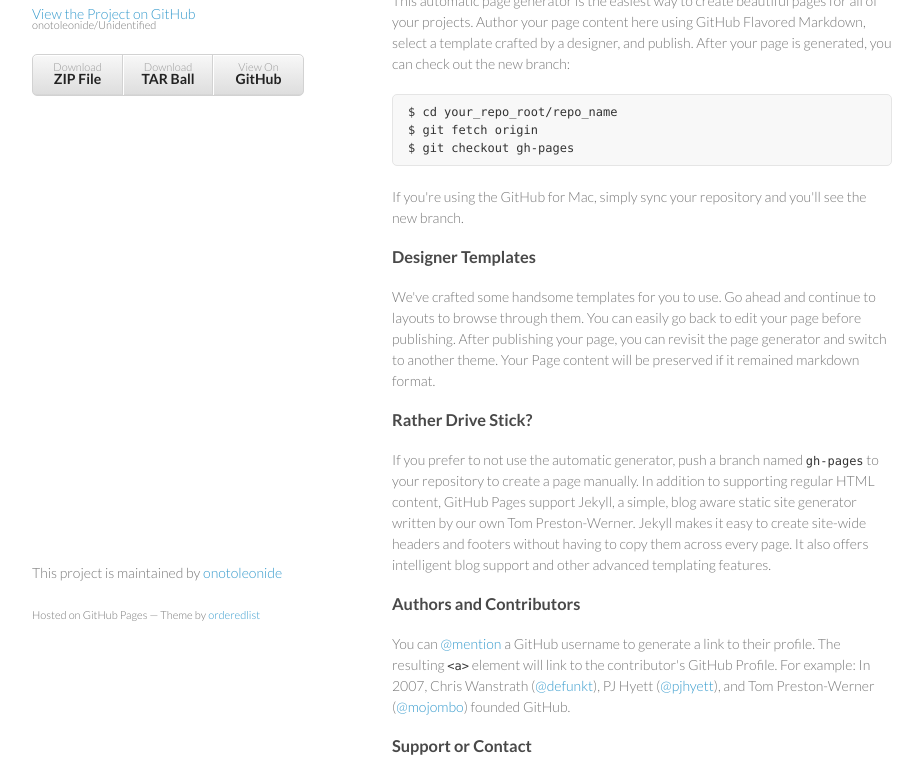
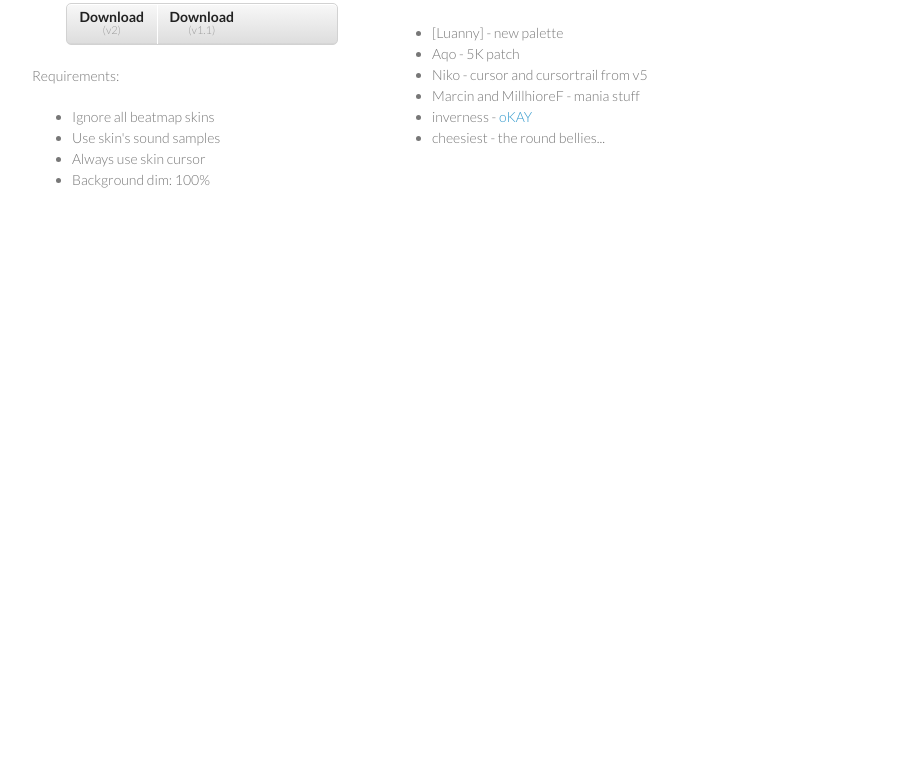
Before and after one commit to onotoleonide/Unidentified, a plain HTML site: page index.html in a window 1280 px wide. Shown: the part 106-878 px from the top of the page, without its empty margins (178-1101 px from the left). After the commit the page ends 800 px from the top, so only its background shows below. Drawn offline with Linux system fonts and the light colour scheme.

Commit message:
Start commit

```diff
--- a/index.html
+++ b/index.html
@@ -3,8 +3,9 @@
   <head>
     <meta charset="utf-8">
     <meta http-equiv="X-UA-Compatible" content="chrome=1">
-    <title>Unidentified by onotoleonide</title>
-
+    <title>Unidentified</title>
+    <link rel="shortcut icon" href="/Unidentified/favicon.ico" type="image/vnd.microsoft.icon">
+    <link rel="icon" href="/Unidentified/favicon.ico" type="image/vnd.microsoft.icon">
     <link rel="stylesheet" href="stylesheets/styles.css">
     <link rel="stylesheet" href="stylesheets/pygment_trac.css">
     <meta name="viewport" content="width=device-width, initial-scale=1, user-scalable=no">
@@ -16,54 +17,27 @@
     <div class="wrapper">
       <header>
         <h1>Unidentified</h1>
-        <p></p>
+        <div style="width: 75%; margin: 0 auto;"><ul class="meme-h-ul">
+                <li class="meme-h-li"><a class="meme-h-ul-a" href="https://github.com/onotoleonide/Unidentified/zipball/master"><strong class="meme-h-ul-a-s">Download</strong>(v2)</a></li>
+                <li class="meme-h-li"><a class="meme-h-ul-a" href="https://github.com/onotoleonide/Unidentified/raw/gh-pages/Unidentified_v1_1.osk"><strong class="meme-h-ul-a-s">Download</strong>(v1.1)</a></li>
+        </ul></div>
+        <p>Requirements:</p>
+<ul>
+<li>Ignore all beatmap skins</li>
+<li>Use skin's sound samples</li>
+<li>Always use skin cursor</li>
+<li>Background dim: 100%</li></ul>
+      </header>
+      <section style="margin-top: 29px">
 
-        <p class="view"><a href="https://github.com/onotoleonide/Unidentified">View the Project on GitHub <small>onotoleonide/Unidentified</small></a></p>
-
-
-        <ul>
-          <li><a href="https://github.com/onotoleonide/Unidentified/zipball/master">Download <strong>ZIP File</strong></a></li>
-          <li><a href="https://github.com/onotoleonide/Unidentified/tarball/master">Download <strong>TAR Ball</strong></a></li>
-          <li><a href="https://github.com/onotoleonide/Unidentified">View On <strong>GitHub</strong></a></li>
-        </ul>
-      </header>
-      <section>
-        <h3>
-<a id="welcome-to-github-pages" class="anchor" href="#welcome-to-github-pages" aria-hidden="true"><span class="octicon octicon-link"></span></a>Welcome to GitHub Pages.</h3>
-
-<p>This automatic page generator is the easiest way to create beautiful pages for all of your projects. Author your page content here using GitHub Flavored Markdown, select a template crafted by a designer, and publish. After your page is generated, you can check out the new branch:</p>
-
-<pre><code>$ cd your_repo_root/repo_name
-$ git fetch origin
-$ git checkout gh-pages
-</code></pre>
-
-<p>If you're using the GitHub for Mac, simply sync your repository and you'll see the new branch.</p>
-
-<h3>
-<a id="designer-templates" class="anchor" href="#designer-templates" aria-hidden="true"><span class="octicon octicon-link"></span></a>Designer Templates</h3>
-
-<p>We've crafted some handsome templates for you to use. Go ahead and continue to layouts to browse through them. You can easily go back to edit your page before publishing. After publishing your page, you can revisit the page generator and switch to another theme. Your Page content will be preserved if it remained markdown format.</p>
-
-<h3>
-<a id="rather-drive-stick" class="anchor" href="#rather-drive-stick" aria-hidden="true"><span class="octicon octicon-link"></span></a>Rather Drive Stick?</h3>
-
-<p>If you prefer to not use the automatic generator, push a branch named <code>gh-pages</code> to your repository to create a page manually. In addition to supporting regular HTML content, GitHub Pages support Jekyll, a simple, blog aware static site generator written by our own Tom Preston-Werner. Jekyll makes it easy to create site-wide headers and footers without having to copy them across every page. It also offers intelligent blog support and other advanced templating features.</p>
-
-<h3>
-<a id="authors-and-contributors" class="anchor" href="#authors-and-contributors" aria-hidden="true"><span class="octicon octicon-link"></span></a>Authors and Contributors</h3>
-
-<p>You can <a href="https://github.com/blog/821" class="user-mention">@mention</a> a GitHub username to generate a link to their profile. The resulting <code>&lt;a&gt;</code> element will link to the contributor's GitHub Profile. For example: In 2007, Chris Wanstrath (<a href="https://github.com/defunkt" class="user-mention">@defunkt</a>), PJ Hyett (<a href="https://github.com/pjhyett" class="user-mention">@pjhyett</a>), and Tom Preston-Werner (<a href="https://github.com/mojombo" class="user-mention">@mojombo</a>) founded GitHub.</p>
-
-<h3>
-<a id="support-or-contact" class="anchor" href="#support-or-contact" aria-hidden="true"><span class="octicon octicon-link"></span></a>Support or Contact</h3>
-
-<p>Having trouble with Pages? Check out the documentation at <a href="https://help.github.com/pages">https://help.github.com/pages</a> or contact <a href="mailto:support@github.com">support@github.com</a> and we’ll help you sort it out.</p>
+<p>Credits:</p><ul>
+          <li>[Luanny] - new palette</li>
+          <li>Aqo - 5K patch</li>
+          <li>Niko - cursor and cursortrail from v5</li>
+          <li>Marcin and MillhioreF - mania stuff</li>
+          <li>inverness - <a href="https://osu.ppy.sh/forum/t/222615/start=0">oKAY</a></li>
+          <li>cheesiest - the round bellies...</li></ul>
       </section>
-      <footer>
-        <p>This project is maintained by <a href="https://github.com/onotoleonide">onotoleonide</a></p>
-        <p><small>Hosted on GitHub Pages &mdash; Theme by <a href="https://github.com/orderedlist">orderedlist</a></small></p>
-      </footer>
     </div>
     <script src="javascripts/scale.fix.js"></script>
 
--- a/stylesheets/styles.css
+++ b/stylesheets/styles.css
@@ -101,7 +101,7 @@ header {
   position:fixed;
 }
 
-header ul {
+header ul.meme-h-ul {
   list-style:none;
   height:40px;
 
@@ -121,14 +121,13 @@ header ul {
   width:270px;
 }
 
-header li {
-  width:89px;
+header li.meme-h-li {
+  width:90px;
   float:left;
-  border-right:1px solid #d2d2d2;
   height:40px;
 }
 
-header ul a {
+header ul a.meme-h-ul-a {
   line-height:1;
   font-size:11px;
   color:#999;
@@ -143,17 +142,17 @@ strong {
   font-weight:700;
 }
 
-header ul li + li {
+header ul li + li.meme-h-li {
   width:88px;
   border-left:1px solid #fff;
 }
 
-header ul li + li + li {
+header ul li + li + li.meme-h-li {
   border-right:none;
   width:89px;
 }
 
-header ul a strong {
+header ul a strong.meme-h-ul-a-s {
   font-size:14px;
   display:block;
   color:#222;
@@ -211,7 +210,7 @@ footer {
     display:inline;
   }
 
-  header ul {
+  header ul.meme-h-ul {
     position:absolute;
     right:50px;
     top:52px;
@@ -227,7 +226,7 @@ footer {
     padding:0;
   }
 
-  header ul, header p.view {
+  header ul.meme-h-ul, header p.view {
     position:static;
   }
 
@@ -241,7 +240,7 @@ footer {
     padding:15px;
   }
 
-  header ul {
+  header ul.meme-h-ul {
     display:none;
   }
 }
```
Also changed, not shown: params.json (+1 -1 lines), favicon.ico (added), 1 other file.
